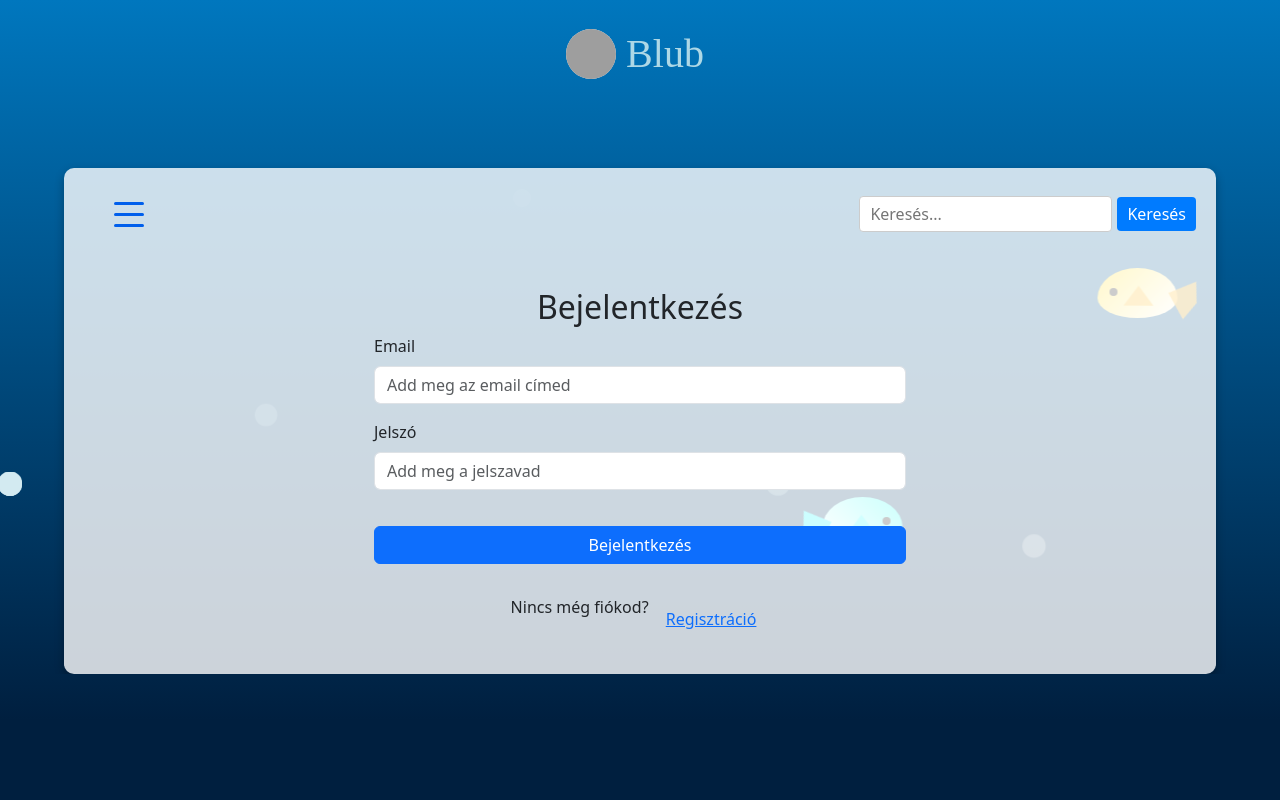
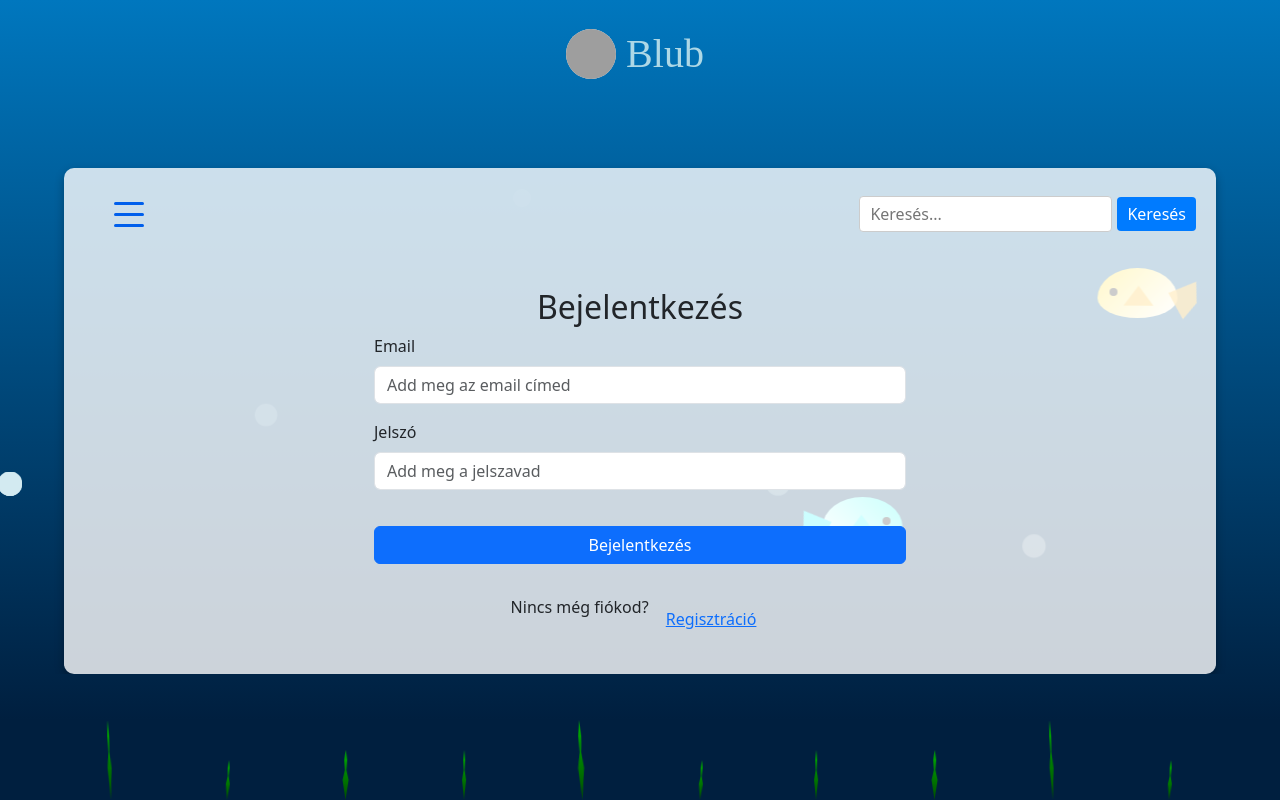
Before and after one commit to Blub-szakDolgozat/blub-szakdolgozat_frontend, a React (Create React App) app: page /bejelentkezes in a window 1280 px wide. Built offline with nearby package versions, Linux system fonts and the light colour scheme; no server answers; grey boxes are pictures that could not be loaded.

Commit message:
háttér és profil js szerkeztése

```diff
--- a/src/pages/Layout.js
+++ b/src/pages/Layout.js
@@ -79,6 +79,18 @@ const Layout = () => {
       <div className="ocean">
         <Buborekok />
         <Halak />
+        <div className="plants">
+            <div className="plant tall"></div>
+            <div className="plant short"></div>
+            <div className="plant wide"></div>
+            <div className="plant"></div>
+            <div className="plant tall wide"></div>
+            <div className="plant short"></div>
+            <div className="plant"></div>
+            <div className="plant wide"></div>
+            <div className="plant tall"></div>
+            <div className="plant short"></div>
+</div>
       </div>
       <header className="App-header">
         <ProfileKep onClick={handleProfileClick} />
--- a/src/pages/Ocean.css
+++ b/src/pages/Ocean.css
@@ -266,3 +266,97 @@
   border-radius: 10px;
   box-shadow: 0px 4px 10px rgba(0, 0, 0, 0.3);
 }
+
+.plants {
+
+  position: absolute; /* Az oldal aljára pozicionáljuk */
+
+  bottom: 0;
+
+  left: 0;
+
+  width: 100%;
+
+  height: 15%; /* Növényzet magassága */
+
+  z-index: 1;
+
+  display: flex; /* Flexbox a növények automatikus elosztásához */
+
+  justify-content: space-evenly; /* Egyenletes térköz a növények között */
+
+  align-items: flex-end;
+
+  pointer-events: none;
+
+}
+
+
+
+.plant {
+
+  width: 10px;
+
+  height: 50px;
+
+  background: linear-gradient(to top, #004d00, #00b300);
+
+  clip-path: polygon(50% 0%, 60% 20%, 55% 40%, 70% 60%, 50% 100%, 30% 60%, 45% 40%, 40% 20%);
+
+  animation: sway 2s infinite ease-in-out;
+
+  transform-origin: bottom center;
+
+}
+
+
+
+.plant.tall {
+
+  height: 80px;
+
+  animation-duration: 3s;
+
+}
+
+
+
+.plant.short {
+
+  height: 40px;
+
+  animation-duration: 1.5s;
+
+}
+
+
+
+.plant.wide {
+
+  width: 15px;
+
+}
+
+
+
+@keyframes sway {
+
+  0% {
+
+    transform: rotate(-5deg);
+
+  }
+
+  50% {
+
+    transform: rotate(5deg);
+
+  }
+
+  100% {
+
+    transform: rotate(-5deg);
+
+  }
+
+}
--- a/src/pages/Profil.js
+++ b/src/pages/Profil.js
@@ -13,6 +13,7 @@ const DEFAULT_PROFILE_PICS = [
 export default function Profil() {
   const { logout, isLoggedIn, userProfilePic, updateProfilePic } = useContext(AuthContext);
   const [selectedImage, setSelectedImage] = useState(userProfilePic || "https://www.w3schools.com/howto/img_avatar.png");
+  const [username, setUsername] = useState("");
   const navigate = useNavigate();
 
   useEffect(() => {
@@ -35,7 +36,7 @@ export default function Profil() {
   const handleSave = () => {
     if (selectedImage) {
       updateProfilePic(selectedImage);
-      alert("Profilkép mentve!");
+      alert(`Profilkép és felhasználónév mentve! (${username})`);
     } else {
       alert("Kérlek válassz egy képet!");
     }
@@ -71,7 +72,6 @@ export default function Profil() {
                       style={{
                         margin: "0 10px",
                         cursor: "pointer",
-                        borderRadius: "50%",
                         border: selectedImage === pic ? "3px solid blue" : "none",
                       }}
                     >
@@ -97,17 +97,26 @@ export default function Profil() {
               </div>
             </div>
 
-            {/* Kép mentése gomb */}
-            <Button variant="primary" onClick={handleSave} className="mt-3">
-              Mentés
-            </Button>
+            {/* Felhasználónév módosítása */}
+            <Form.Group controlId="username" className="mt-3">
+              <Form.Label>Felhasználói név:</Form.Label>
+              <Form.Control
+                type="text"
+                value={username}
+                onChange={(e) => setUsername(e.target.value)}
+                placeholder="Írd be a neved..."
+              />
+            </Form.Group>
 
-            <h4 className="mt-3">Felhasználói név: {"Valaki"}</h4>
+            <div className="d-flex justify-content-between align-items-center mt-4">
+              <Button variant="danger" onClick={logout}>
+                Kijelentkezés
+              </Button>
 
-            {/* Kijelentkezés gomb */}
-            <Button variant="danger" onClick={logout} className="mt-3">
-              Kijelentkezés
-            </Button>
+              <Button variant="primary" onClick={handleSave}>
+                Mentés
+              </Button>
+            </div>
           </div>
         </Col>
       </Row>
```
